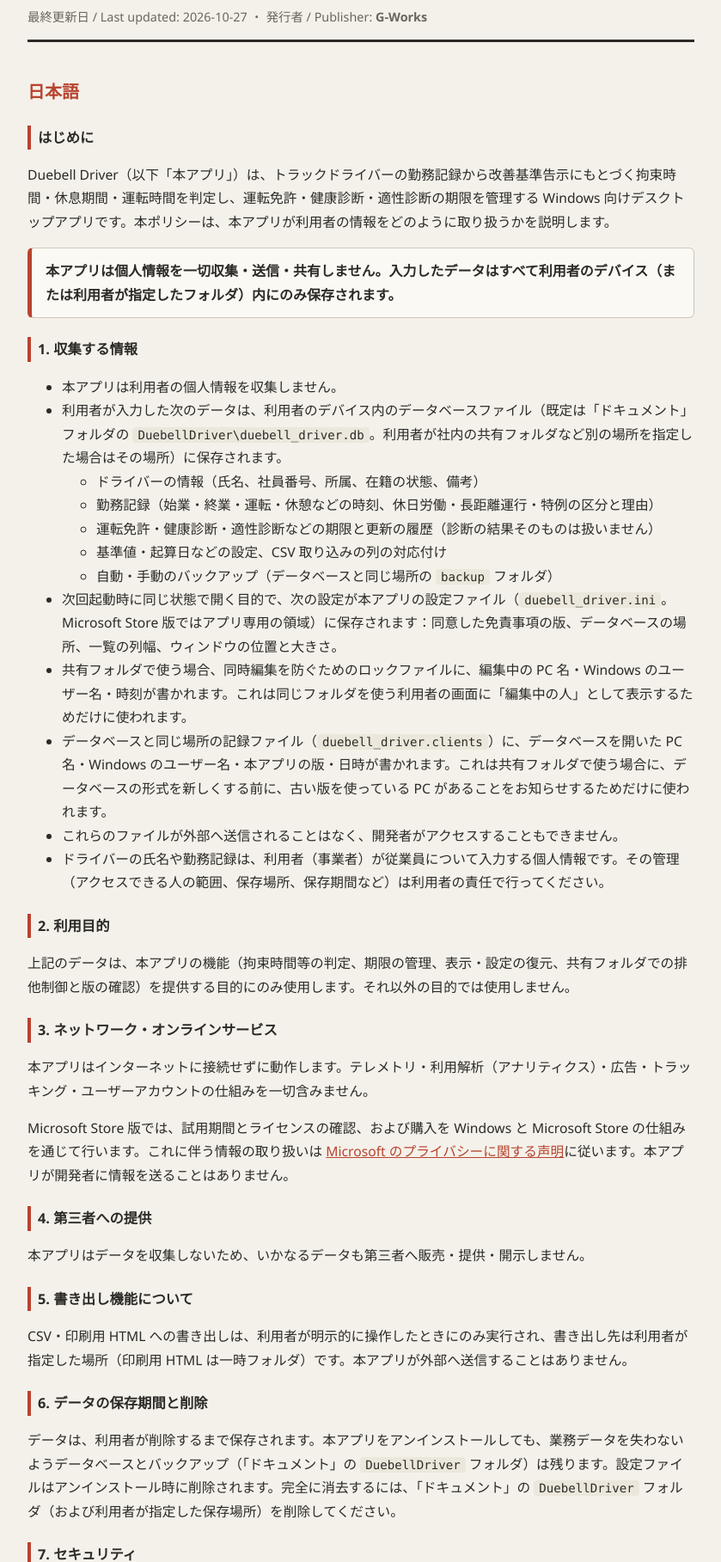
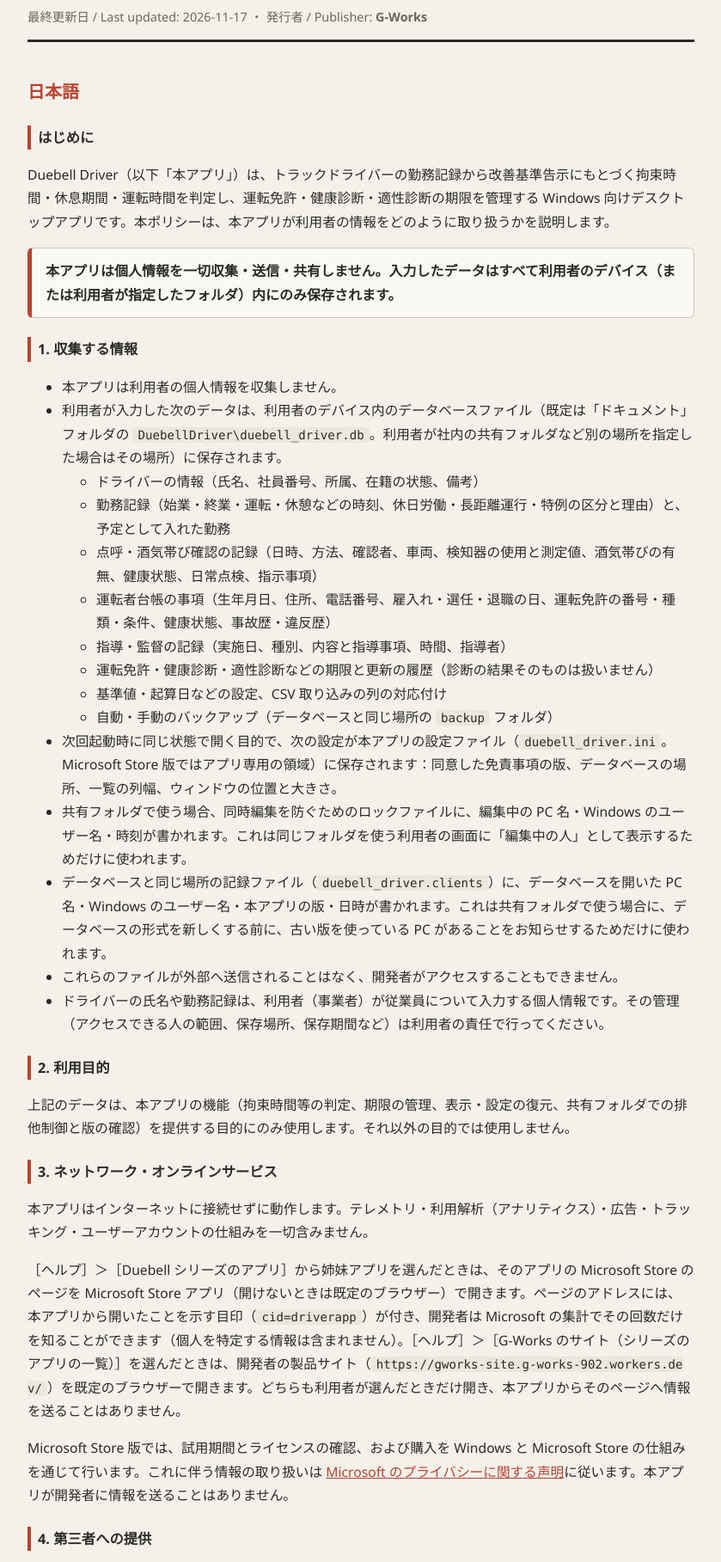
Before and after one commit to G-Works902/duebelldriver, a plain HTML site: page index.html in a window 1280 px wide. Shown: the part 77-1894 px from the top of the page at 86% size, without its empty margins (220-1059 px from the left). Drawn offline with Linux system fonts and the light colour scheme.

Commit message:
Help menu links (series apps, G-Works website), roll calls, driver ledger and guidance records
Co-Authored-By: Claude Opus 5.5 <noreply@anthropic.com>

```diff
--- a/index.html
+++ b/index.html
@@ -35,7 +35,7 @@
 
   <header>
     <h1><span class="brand">Duebell Driver</span> &mdash; プライバシーポリシー / Privacy Policy</h1>
-    <div class="meta">最終更新日 / Last updated: 2026-10-27 ・ 発行者 / Publisher: <strong>G-Works</strong></div>
+    <div class="meta">最終更新日 / Last updated: 2026-11-17 ・ 発行者 / Publisher: <strong>G-Works</strong></div>
   </header>
 
   <!-- ================= 日本語 ================= -->
@@ -51,7 +51,10 @@
     <li>利用者が入力した次のデータは、利用者のデバイス内のデータベースファイル（既定は「ドキュメント」フォルダの <code>DuebellDriver\duebell_driver.db</code>。利用者が社内の共有フォルダなど別の場所を指定した場合はその場所）に保存されます。
       <ul>
         <li>ドライバーの情報（氏名、社員番号、所属、在籍の状態、備考）</li>
-        <li>勤務記録（始業・終業・運転・休憩などの時刻、休日労働・長距離運行・特例の区分と理由）</li>
+        <li>勤務記録（始業・終業・運転・休憩などの時刻、休日労働・長距離運行・特例の区分と理由）と、予定として入れた勤務</li>
+        <li>点呼・酒気帯び確認の記録（日時、方法、確認者、車両、検知器の使用と測定値、酒気帯びの有無、健康状態、日常点検、指示事項）</li>
+        <li>運転者台帳の事項（生年月日、住所、電話番号、雇入れ・選任・退職の日、運転免許の番号・種類・条件、健康状態、事故歴・違反歴）</li>
+        <li>指導・監督の記録（実施日、種別、内容と指導事項、時間、指導者）</li>
         <li>運転免許・健康診断・適性診断などの期限と更新の履歴（診断の結果そのものは扱いません）</li>
         <li>基準値・起算日などの設定、CSV 取り込みの列の対応付け</li>
         <li>自動・手動のバックアップ（データベースと同じ場所の <code>backup</code> フォルダ）</li>
@@ -69,6 +72,7 @@
 
   <h3>3. ネットワーク・オンラインサービス</h3>
   <p>本アプリはインターネットに接続せずに動作します。テレメトリ・利用解析（アナリティクス）・広告・トラッキング・ユーザーアカウントの仕組みを一切含みません。</p>
+  <p>［ヘルプ］＞［Duebell シリーズのアプリ］から姉妹アプリを選んだときは、そのアプリの Microsoft Store のページを Microsoft Store アプリ（開けないときは既定のブラウザー）で開きます。ページのアドレスには、本アプリから開いたことを示す目印（<code>cid=driverapp</code>）が付き、開発者は Microsoft の集計でその回数だけを知ることができます（個人を特定する情報は含まれません）。［ヘルプ］＞［G-Works のサイト（シリーズのアプリの一覧）］を選んだときは、開発者の製品サイト（<code>https://gworks-site.g-works-902.workers.dev/</code>）を既定のブラウザーで開きます。どちらも利用者が選んだときだけ開き、本アプリからそのページへ情報を送ることはありません。</p>
   <p>Microsoft Store 版では、試用期間とライセンスの確認、および購入を Windows と Microsoft Store の仕組みを通じて行います。これに伴う情報の取り扱いは <a href="https://privacy.microsoft.com/privacystatement">Microsoft のプライバシーに関する声明</a>に従います。本アプリが開発者に情報を送ることはありません。</p>
 
   <h3>4. 第三者への提供</h3>
@@ -108,7 +112,10 @@
     <li>The data you enter is stored in a database file on your device (by default <code>DuebellDriver\duebell_driver.db</code> in your Documents folder, or another location you choose, such as a shared folder on your company network):
       <ul>
         <li>Driver information (name, employee number, department, employment status, notes)</li>
-        <li>Shift records (start, end, driving and break times; holiday work, long-distance and exemption marks with their reasons)</li>
+        <li>Shift records (start, end, driving and break times; holiday work, long-distance and exemption marks with their reasons), and shifts entered as plans</li>
+        <li>Roll call and alcohol check records (time, method, who checked, vehicle, use of the detector and its reading, whether alcohol was found, health, the daily inspection, instructions)</li>
+        <li>Driver ledger entries (date of birth, address, phone number, dates of hiring, appointment and leaving, licence number, classes and conditions, health, accident and violation history)</li>
+        <li>Guidance records (date, kind, content and topics, duration, instructor)</li>
         <li>Due dates and renewal history of driving licences, health checks and aptitude tests (not their results)</li>
         <li>Settings such as the limits and period origins, and the column mapping for CSV import</li>
         <li>Automatic and manual backups (a <code>backup</code> folder next to the database)</li>
@@ -126,6 +133,7 @@
 
   <h3>3. Network and online services</h3>
   <p>The App works without an internet connection. It contains no telemetry, analytics, advertising, tracking or user accounts.</p>
+  <p>When you choose one of our other apps under [Help] &gt; [Duebell series apps], the App opens its Microsoft Store page in the Microsoft Store app (or in your default browser if the Store app cannot be opened). The page address carries a tag showing that it was opened from the App (<code>cid=driverapp</code>), so the developer can see in Microsoft's statistics how many times this happened, and nothing that identifies you. When you choose [Help] &gt; [G-Works website], the App opens the developer's product website (<code>https://gworks-site.g-works-902.workers.dev/</code>) in your default browser. Both open only when you choose them, and the App sends no information to these pages.</p>
   <p>In the Microsoft Store version, the trial period, the licence check and purchases are handled by Windows and the Microsoft Store; the <a href="https://privacy.microsoft.com/privacystatement">Microsoft Privacy Statement</a> applies to that. The App itself never sends information to the developer.</p>
 
   <h3>4. Sharing with third parties</h3>
```
Also changed, not shown: privacy.html (+11 -3 lines).
